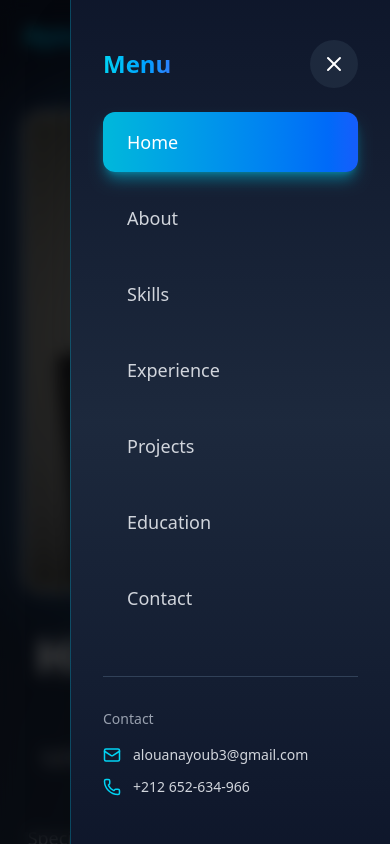
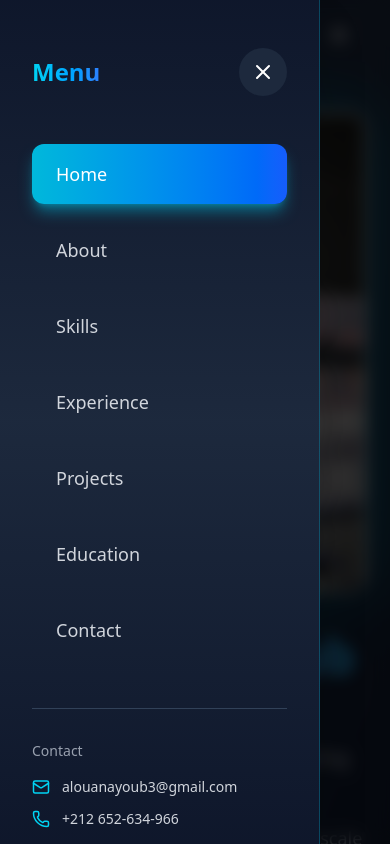
Before and after one commit to ALOUAN01/portfolio, a React (Vite) app: page / in a window 390 px wide. Both pictures are taken after a click on the button 339 px from the left and 35 px from the top of the page. Shown: the top 844 px of the page. Built offline with nearby package versions, Linux system fonts and the light colour scheme.

Commit message:
cv commit

```diff
--- a/src/pages/navbar.jsx
+++ b/src/pages/navbar.jsx
@@ -166,24 +166,32 @@ export default function Navbar() {
         </div>
       </nav>
 
-      {/* Mobile Menu - Overlay + Sidebar */}
-      {isMobileMenuOpen && (
-        <>
+      {/* Mobile Menu */}
+      <div
+        className={`fixed inset-0 z-[55] md:hidden transition-all duration-500 ${
+          isMobileMenuOpen ? "pointer-events-auto" : "pointer-events-none"
+        }`}
+      >
         {/* Overlay - Fond noir */}
         <div
-            className="fixed inset-0 bg-black/70 backdrop-blur-sm z-[55] md:hidden"
+          className={`absolute inset-0 bg-black/70 backdrop-blur-sm transition-opacity duration-500 ${
+            isMobileMenuOpen ? "opacity-100" : "opacity-0"
+          }`}
           onClick={() => setIsMobileMenuOpen(false)}
         />
 
-          {/* Sidebar */}
-          <div className="fixed top-0 right-0 h-full w-80 bg-gradient-to-b from-slate-900 via-slate-800 to-slate-900 border-l border-cyan-500/30 shadow-2xl z-[55] md:hidden overflow-y-auto">
+        {/* Sidebar - Glisse de GAUCHE à DROITE */}
+        <div
+          className={`absolute top-0 left-0 h-full w-80 max-w-[85vw] bg-gradient-to-b from-slate-900 via-slate-800 to-slate-900 border-r border-cyan-500/30 shadow-2xl transform transition-transform duration-500 ease-out ${
+            isMobileMenuOpen ? "translate-x-0" : "-translate-x-full"
+          } overflow-y-auto`}
+        >
           <div className="p-8">
             {/* Header du menu */}
-              <div className="flex justify-between items-center mb-6 mt-2">
+            <div className="flex justify-between items-center mb-12 mt-4">
               <h2 className="text-2xl font-bold bg-gradient-to-r from-cyan-400 to-blue-500 bg-clip-text text-transparent">
                 Menu
               </h2>
-
               <button
                 onClick={() => setIsMobileMenuOpen(false)}
                 className="p-3 bg-slate-800 rounded-full hover:bg-slate-700 transition"
@@ -224,7 +232,7 @@ export default function Navbar() {
                   className="flex items-center gap-3 hover:text-cyan-400 transition-colors"
                 >
                   <Mail size={18} className="text-cyan-400" />
-                    <span className="text-sm">alouanayoub3@gmail.com</span>
+                  <span className="text-sm break-all">alouanayoub3@gmail.com</span>
                 </a>
                 <a
                   href="tel:+212652634966"
@@ -237,8 +245,7 @@ export default function Navbar() {
             </div>
           </div>
         </div>
-        </>
-      )}
+      </div>
     </>
   );
 }
```
Lines whose indentation alone changed are shown as unchanged.
